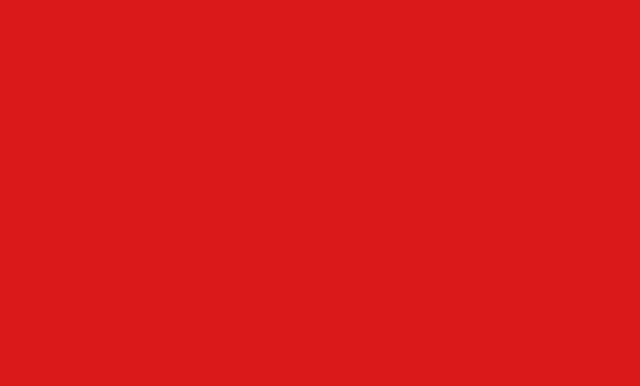
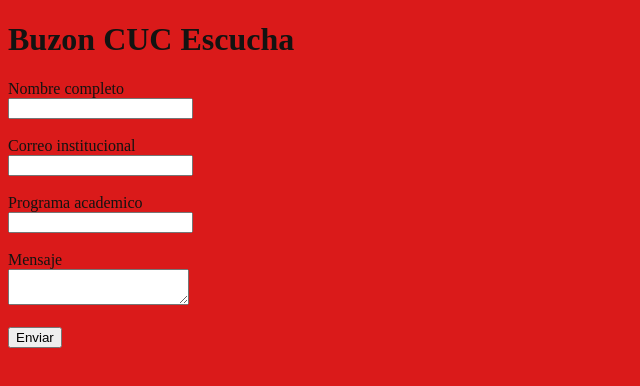
Before and after one commit to juandagamerow/Buzon-de-escucha-cuc-, a plain HTML site: page index.html in a window 1280 px wide. Shown: the whole page, without its empty margins (0-640 px from the left). Drawn offline with Linux system fonts and the light colour scheme.

Commit message:
agregando buzon

```diff
--- a/index.html
+++ b/index.html
@@ -11,7 +11,25 @@
         </style>
 </head>
 <body>
+    <h1>Buzon CUC Escucha</h1>
 
+<form>
+
+Nombre completo <br>
+<input type="text"><br><br>
+
+Correo institucional <br>
+<input type="email"><br><br>
+
+Programa academico <br>
+<input type="text"><br><br>
+
+Mensaje <br>
+<textarea></textarea><br><br>
+
+<button>Enviar</button>
+
+</form>
 
 
 </body>
```
